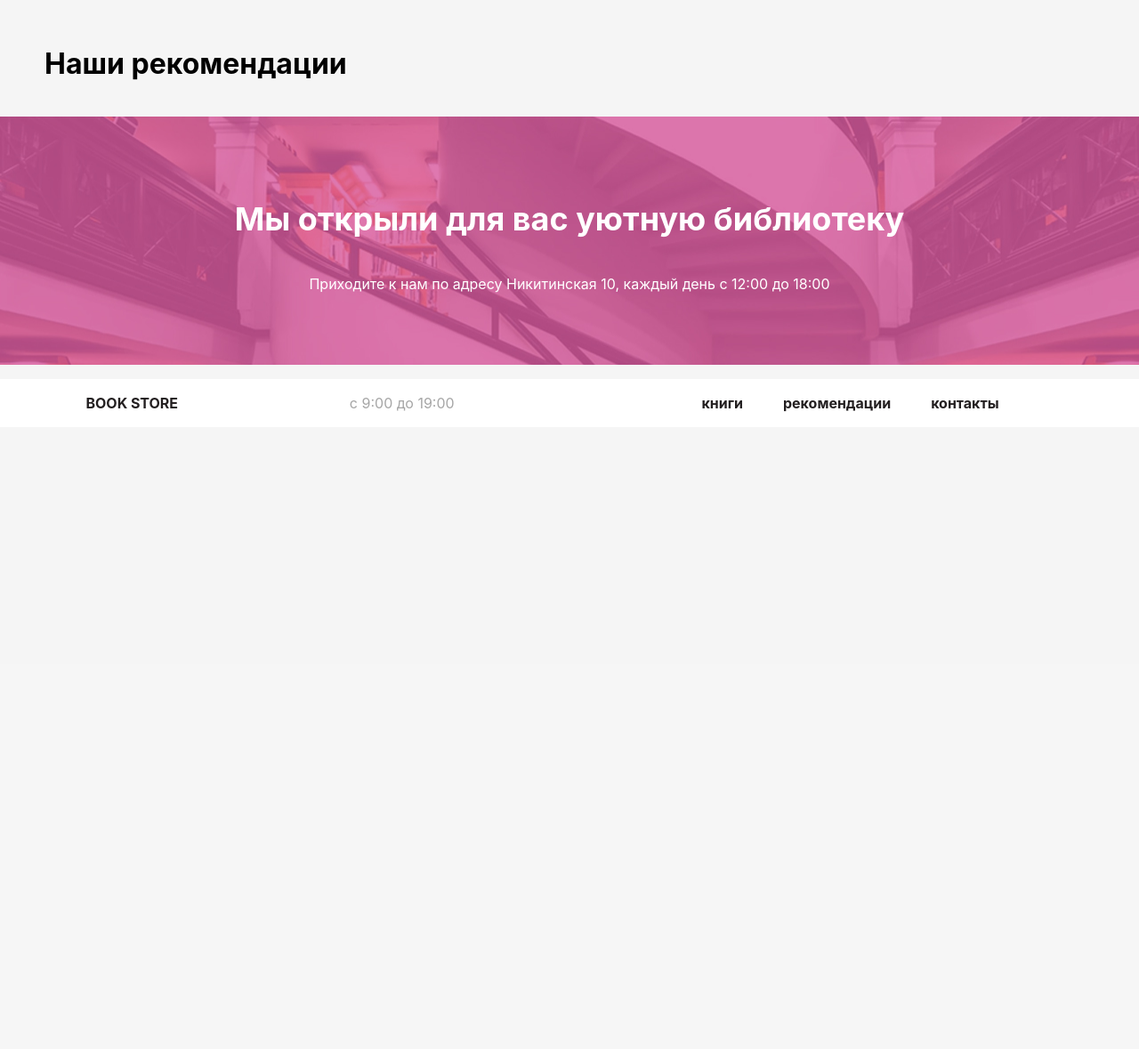
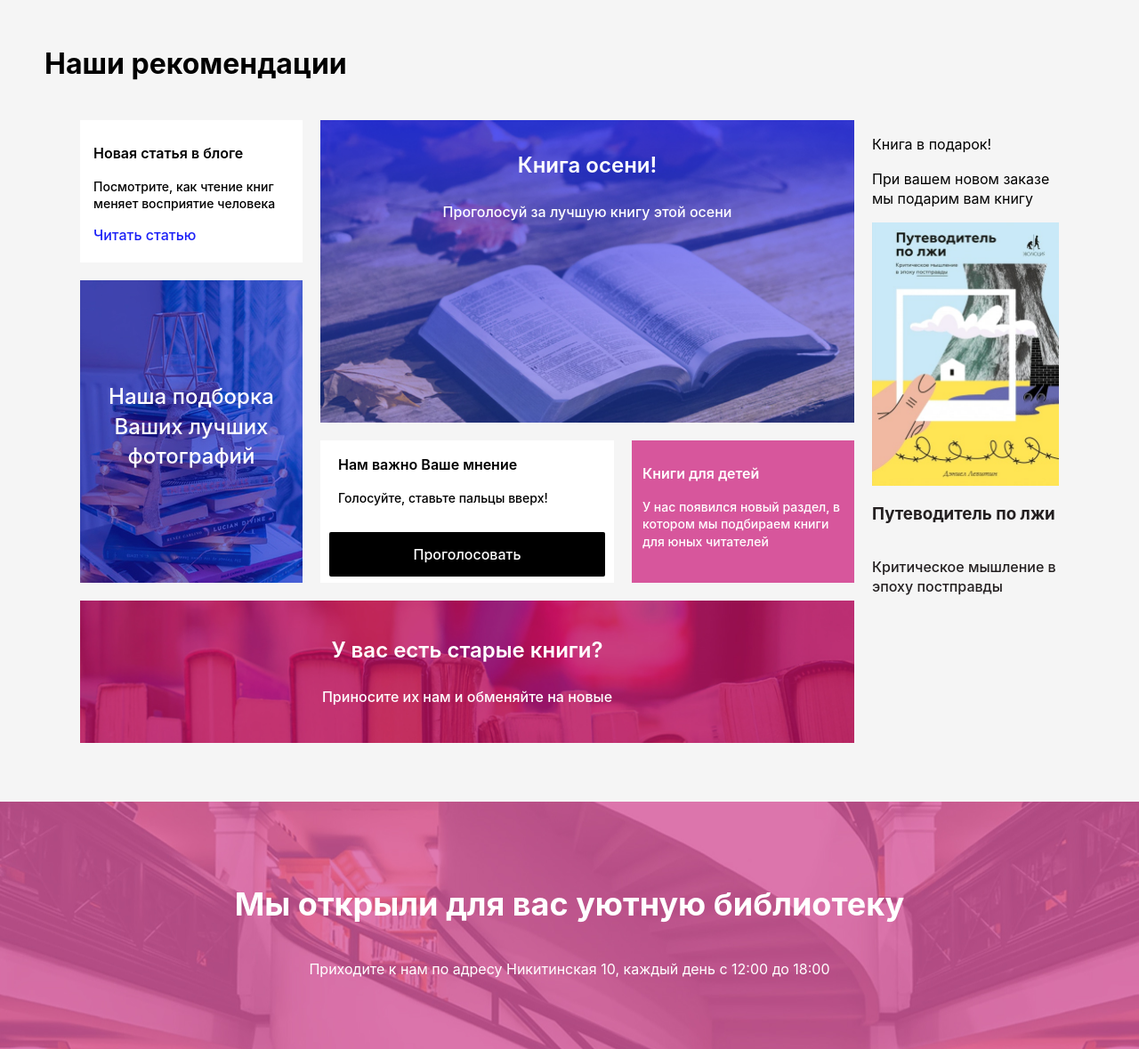
Before and after one commit to KochkinaY/epic-book-store, a Node project: template src/pages/reco.pug in a window 1280 px wide. Shown: the part 54-1233 px from the top of the page at 89% size. Before the commit the page ends 517 px from the top, so only its background shows below. Run offline with Node 20 templates, Linux system fonts and the light colour scheme; the template is opened without the code that fills it, so the values that code supplies are empty; style sheets or scripts are compiled from the project's sources; some libraries are stand-ins or nearby versions.

Commit message:
разметила и стилизовала рекомендации

```diff
--- a/src/pages/book.pug
+++ b/src/pages/book.pug
@@ -86,4 +86,4 @@ block content
         +mini-card('Теория игр', 'book.html', 'img/books_all/teoriya-igr.jpg', 'Искусство стратегического мышления в бизнесе и жизни')
 
 
-  +invitation('Мы открыли для вас уютную библиотеку', 'img/bg_rose.jpg', 'Приходите к нам по адресу Никитинская 10, каждый день с 12:00 до 18:00')
+  +invitation
--- a/src/pages/index.pug
+++ b/src/pages/index.pug
@@ -7,7 +7,7 @@ block meta
 
 block content
   section.promo.slider
-    h1.promo__title
+    //- h1.promo__title
     div.promo__inner
       div.promo__item
         p.promo__item-descr Новое поступление книги «Симпсоны и их математические системы»
@@ -15,6 +15,7 @@ block content
           p.promo__item-pseudotitle Для поклонников сериала «Симпсоны» и для всех, кому интересна математика
           a.promo__item-more(href='') Хочу узнать о книге больше
       img.promo__item-img(src='img/books_all/simpsony-i-ikh-matematicheskie-sekrety.jpg', alt='', width='300', height='422')
+
     //- div.promo__right-arrow
     //-  svg(width='50', height='50')
     //-     use(xlink:href='img/sprite.svg#right')
--- a/src/pages/reco.pug
+++ b/src/pages/reco.pug
@@ -6,5 +6,37 @@ block meta
 
 
 block content
+
   h1 Наши рекомендации
-  +invitation('Мы открыли для вас уютную библиотеку', 'img/bg_rose.jpg', 'Приходите к нам по адресу Никитинская 10, каждый день с 12:00 до 18:00')
+  article.reco
+      div.reco__article
+        p.reco__article-title Новая статья в блоге
+        p.reco__article-descr Посмотрите, как чтение книг меняет восприятие человека
+        a.reco__article-link(href='') Читать статью
+      div.reco__photo
+        a.reco__photo-link(href='')
+          p.reco__photo-text Наша подборка Ваших лучших фотографий
+      div.reco__bestbook
+        a.reco__bestbook-link(href='')
+          p.reco__bestbook-title Книга осени!
+          p.reco__bestbook-descr Проголосуй за лучшую книгу этой осени
+      div.reco__opinion
+        p.reco__opinion-title Нам важно Ваше мнение
+        p.reco__opinion-descr Голосуйте, ставьте пальцы вверх!
+        button.btn Проголосовать
+      div.reco__forkids
+        p.reco__forkids-title Книги для детей
+        p.reco__forkids-descr У нас появился новый раздел, в котором мы подбираем книги для юных читателей
+      div.reco__oldbooks
+        a.reco__oldbooks-link(href='')
+          p.reco__oldbooks-title У вас есть старые книги?
+          p.reco__oldbooks-descr Приносите их нам и обменяйте на новые
+
+      section.book__gift
+         div.book__gift
+            p.book__gift-title Книга в подарок!
+            p.book__gift-descr При вашем новом заказе мы подарим вам книгу
+            +mini-card('Путеводитель по лжи', 'book.html', 'img/books_all/putevoditel-po-lzhi.jpg', 'Критическое мышление в эпоху постправды')
+
+
+  +invitation
--- a/src/scss/blocks/btn.scss
+++ b/src/scss/blocks/btn.scss
@@ -1,7 +1,7 @@
 .btn {
 
   display: inline-block;
-  width: 330px;
+  width: 310px;
   border: none;
   border-radius: $border-radius;
   padding: 15px 70px;
--- /dev/null
+++ b/src/scss/blocks/reco.scss
@@ -0,0 +1,190 @@
+
+.reco {
+  margin: auto;
+  padding: 30px;
+  text-decoration: none;
+  display: grid;
+  grid-template-columns: 1fr;
+  grid-template-areas:
+    "reco__article"
+    "reco__photo"
+    "reco__bestbook"
+    "reco__opinion"
+    "reco__forkids"
+    "reco__oldbooks"
+    "book__gift";
+
+   @media (min-width: 768px) {
+    max-width: 760px;
+    display: grid;
+    grid-template-columns: 3fr 5fr;
+
+    // grid-template-areas:
+    // // "reco__article   reco__bestbook"
+    // // "reco__opinion    reco__bestbook"
+    // // "book__pages   book__info"
+    // // ".             book__info"
+    // // "book__descr   book__descr";
+  }
+
+  @media (min-width: 1200px) {
+    max-width: 1160px;
+    display: grid;
+    grid-template-columns: 3fr 3fr 3fr 3fr;
+    grid-template-rows: repeat(4, 160px);
+    grid-gap: 20px;
+    grid-template-areas:
+    "reco__article   reco__bestbook  reco__bestbook   book__gift"
+    "reco__photo     reco__bestbook  reco__bestbook   book__gift"
+    "reco__photo     reco__opinion   reco__forkids    book__gift"
+    "reco__oldbooks  reco__oldbooks  reco__oldbooks   book__gift";
+  }
+
+
+  &__article {
+    grid-area: reco__article;
+    background-color: $bg-reco-color;
+    font-weight: 500;
+    width: 250px;
+    padding: 10px 15px;
+
+    a {
+    color: $link-color;
+    text-decoration: none;
+    }
+
+    &-title {
+    font-weight: 600;
+    font-size: $font-size;
+    }
+
+    &-descr {
+    font-size: $font-size-sm;
+    }
+
+  }
+
+  &__photo {
+    grid-area: reco__photo;
+    font-weight: 500;
+    background-image: url(/img/photo.jpg);
+    text-align: center;
+    width: 250px;
+
+    a {
+    color: $bg-reco-color;
+    text-decoration: none;
+    }
+
+  &-text {
+    font-weight: 500;
+    font-size: $font-size-md;
+    padding: 90px 0;
+    }
+  }
+
+
+
+  &__bestbook {
+    grid-area: reco__bestbook;
+    font-weight: 500;
+    background-image: url(/img/bestbooks.jpg);
+    background-size: cover;
+    color: $bg-reco-color;
+    text-align: center;
+
+     a {
+    color: $bg-reco-color;
+    text-decoration: none;
+    }
+
+    &-title {
+    font-weight: 600;
+    font-size: $font-size-md;
+    padding-top: 10px;
+    }
+
+    &-descr {
+    font-size: $font-size;
+    }
+  }
+
+  &__opinion {
+    grid-area: reco__opinion;
+    background-color: $bg-reco-color;
+    font-weight: 500;
+    text-decoration: none;
+    padding: 0 10px;
+
+    &-title {
+    font-weight: 600;
+    font-size: $font-size;
+    padding: 0 10px;
+    }
+
+    &-descr {
+    font-size: $font-size-sm;
+    padding: 0 10px;
+    }
+
+  }
+
+  &__forkids {
+    grid-area: reco__forkids;
+    background-color: $main-color;
+    color: $bg-reco-color;
+    font-weight: 500;
+    text-decoration: none;
+    width: 250px;
+    padding: 10px 12px;
+
+    &-title {
+    font-weight: 600;
+    font-size: $font-size;
+    }
+
+    &-descr {
+    font-size: $font-size-sm;
+    }
+  }
+
+  &__oldbooks {
+    grid-area: reco__oldbooks;
+    font-weight: 500;
+    background-image: url(/img/oldbooks.jpg);
+    background-size: cover;
+    color: $bg-reco-color;
+    text-align: center;
+
+     a {
+    color: $bg-reco-color;
+    text-decoration: none;
+    }
+
+    &-title {
+    font-weight: 600;
+    font-size: $font-size-md;
+    padding-top: 15px;
+    }
+
+    &-descr {
+    font-size: $font-size;
+    }
+  }
+}
+
+.book-gift {
+    &__gift {
+      grid-area: book__gift;
+
+    &-title {
+    font-weight: 600;
+    font-size: $font-size;
+    }
+
+    &-descr {
+    font-size: $font-size-sm;
+    padding: 20px 0;
+    }
+}
+}
--- a/src/scss/blocks/slider.scss
+++ b/src/scss/blocks/slider.scss
@@ -13,7 +13,7 @@
 
   &__inner {
      display: flex;
-     margin-left: 140px;
+     margin: auto;
     }
 
 
--- a/src/scss/style.scss
+++ b/src/scss/style.scss
@@ -22,3 +22,4 @@
 @import 'blocks/delevery';
 @import 'blocks/slider';
 @import 'blocks/books-theme';
+@import 'blocks/reco';
--- a/src/scss/variables.scss
+++ b/src/scss/variables.scss
@@ -9,6 +9,7 @@ $gray:                #a6a6a6;
 $gray-dark:           #231f20;
 
 $text-color:          #000000;
+$bg-reco-color:       #fff;
 $link-color:          #1a1ff7;
 $link-color-hover:    #6c73ff;
 
```
Also changed, not shown: src/img/bestbooks.jpg (added), src/img/oldbooks.jpg (added), src/img/photo.jpg (added).
